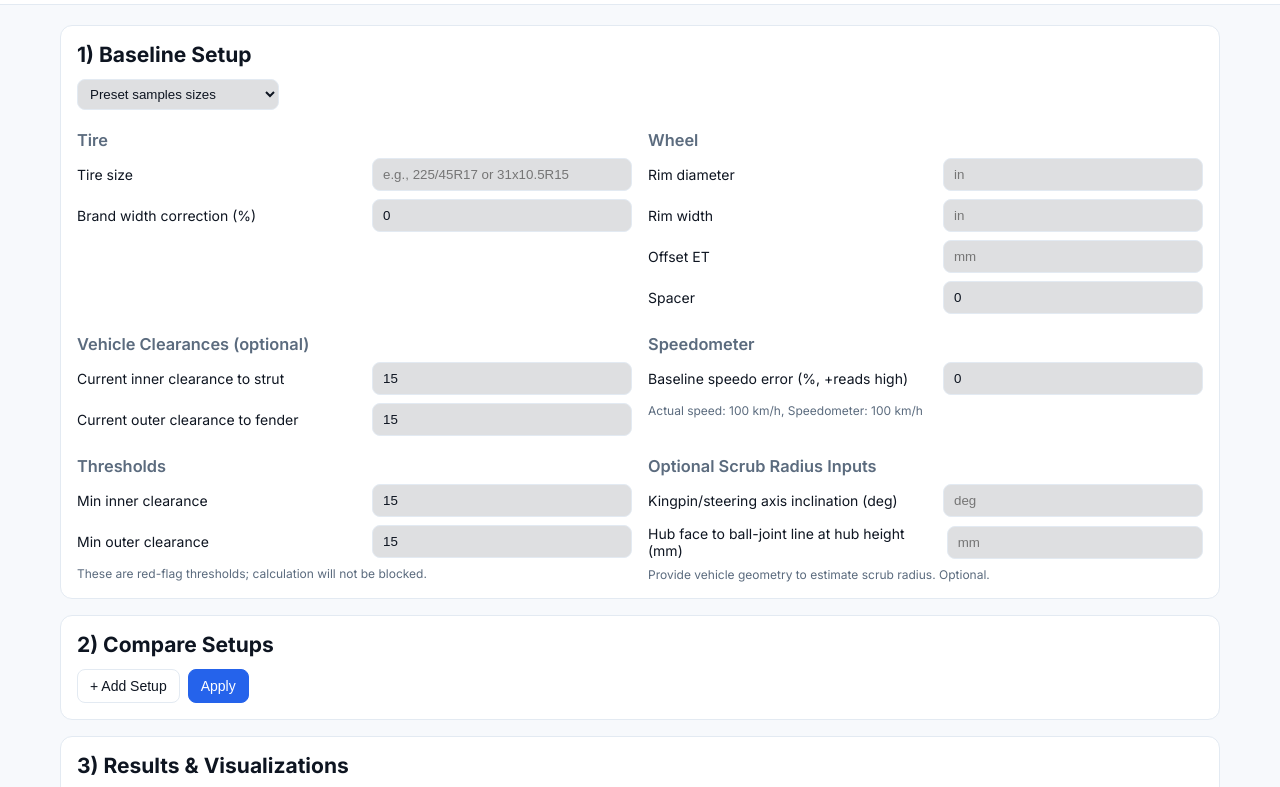
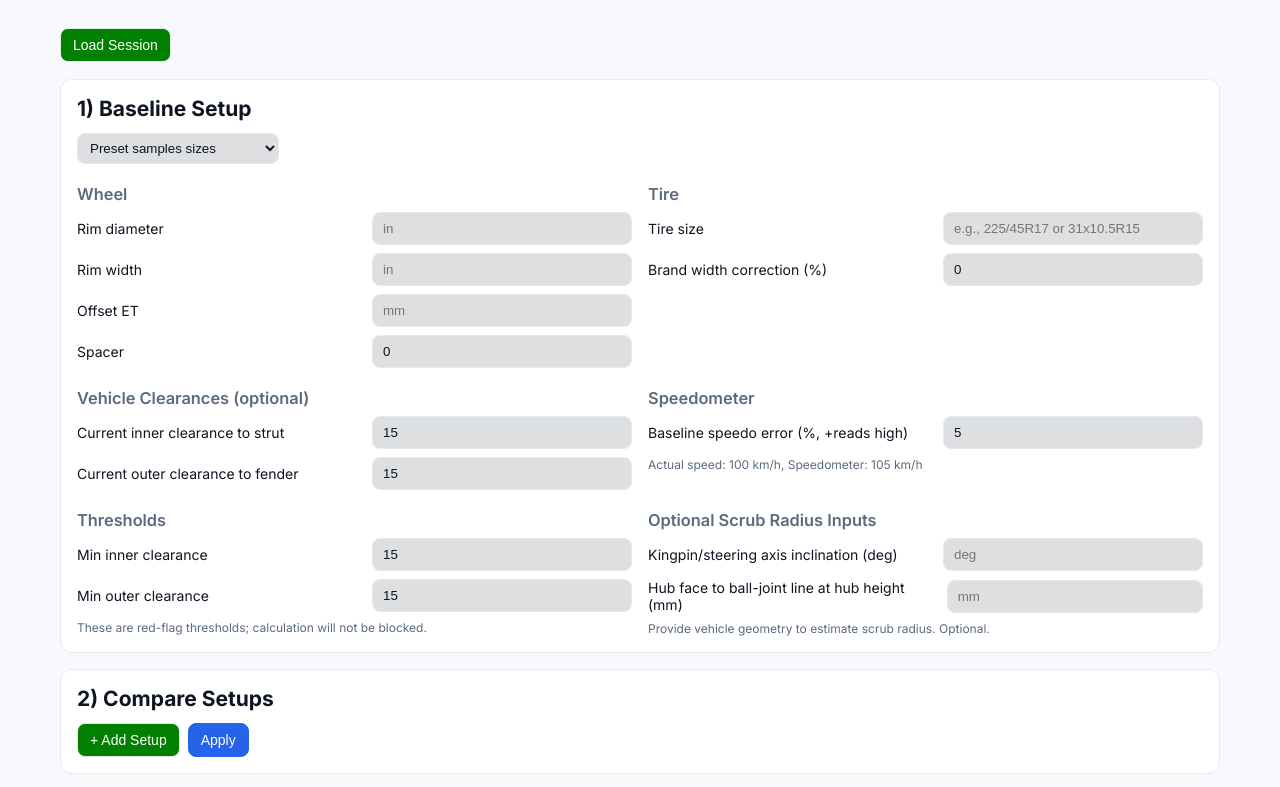
Before and after one commit to uae2000uae/ToolMeUp, a plain HTML site: page fitment.html in a window 1280 px wide. Shown: the part 54-841 px from the top of the page. Drawn offline with Linux system fonts and the light colour scheme.

Commit message:
Version 1.1.0

```diff
--- a/fitment.html
+++ b/fitment.html
@@ -25,15 +25,18 @@
   <header class="app-header">
     <div class="brand">ToolMeUp • Fitment Calculator</div>
     <div class="header-controls" data-nav data-active="fitment">
-      <button id="loadSessionBtn" type="button">Load Session</button>
-      <label class="toggle">
-        <input type="checkbox" id="themeToggle">
+<label class="toggle">
+      <input type="checkbox" id="themeToggle">
         <span>Dark</span>
       </label>
     </div>
   </header>
 
   <main class="container">
+    <div class="actions">
+	   <button id="loadSessionBtn" type="button">Load Session</button>
+    </div>
+	  <br>
     <section id="base" class="panel">
       <h2>1) Baseline Setup</h2>
       <div class="preset">
@@ -46,18 +49,34 @@
       </div>
       <div class="grid two">
         <div>
+          <h3>Wheel</h3>
+          <div class="field">
+            <label>Rim diameter
+              <input id="base_rim_diam" type="number" step="0.1" placeholder="in">
+            </label>
+          </div>
+          <div class="field">
+            <label>Rim width
+              <input id="base_rim_width" type="number" step="0.1" placeholder="in">
+            </label>
+          </div>
+          <div class="field">
+            <label>Offset ET
+              <input id="base_offset" type="number" step="1" placeholder="mm">
+            </label>
+          </div>
+          <div class="field">
+            <label>Spacer
+              <input id="base_spacer" type="number" step="0.1" value="0" placeholder="mm">
+            </label>
+          </div>
+        </div>
+        <div>
           <h3>Tire</h3>
           <div class="field"><label>Tire size<input id="base_tire" placeholder="e.g., 225/45R17 or 31x10.5R15"></label></div>
           <div class="field"><label>Brand width correction (%)<input id="base_correction" type="number" step="0.1" value="0"></label></div>
         </div>
-        <div>
-          <h3>Wheel</h3>
-          <div class="field"><label>Rim diameter<input id="base_rim_diam" type="number" step="0.1" placeholder="in"></label></div>
-          <div class="field"><label>Rim width<input id="base_rim_width" type="number" step="0.1" placeholder="in"></label></div>
-          <div class="field"><label>Offset ET<input id="base_offset" type="number" step="1" placeholder="mm"></label></div>
-          <div class="field"><label>Spacer<input id="base_spacer" type="number" step="0.1" value="0" placeholder="mm"></label></div>
-        </div>
-      </div>
+</div>
       <div class="grid two">
         <div>
           <h3>Vehicle Clearances (optional)</h3>
@@ -66,8 +85,8 @@
         </div>
         <div>
           <h3>Speedometer</h3>
-          <div class="field"><label>Baseline speedo error (%, +reads high)<input id="base_speedo_error" type="number" step="0.1" value="0"></label></div>
-          <div class="hint" id="base_speedo_hint"></div>
+          <div class="field"><label>Baseline speedo error (%, +reads high)<input id="base_speedo_error" type="number" step="1" value="5"></label></div>
+          <div class="hint" id="base_speedo_hint">When GPS speed: 100 km/h, Speedometer reads: 100 km/h</div>
         </div>
       </div>
       <div class="grid two">
--- a/styles.css
+++ b/styles.css
@@ -62,7 +62,7 @@ h3 { margin: 12px 0 8px; color: var(--muted); font-weight: 600; }
 .hint { color: var(--muted); font-size: 12px; }
 
 .actions { display: flex; gap: 8px; align-items: center; margin-top: 8px; }
-button { font-size: inherit; padding: 8px 12px; border-radius: 8px; border: 1px solid var(--border); background: transparent; color: var(--fg); cursor: pointer; }
+button { font-size: inherit; padding: 8px 12px; border-radius: 8px; border: 1px solid var(--border); background: green; color: white; cursor: pointer; }
 button.primary { background: var(--accent); border-color: var(--accent); color: white; }
 button:hover { filter: brightness(1.1); }
 
```
